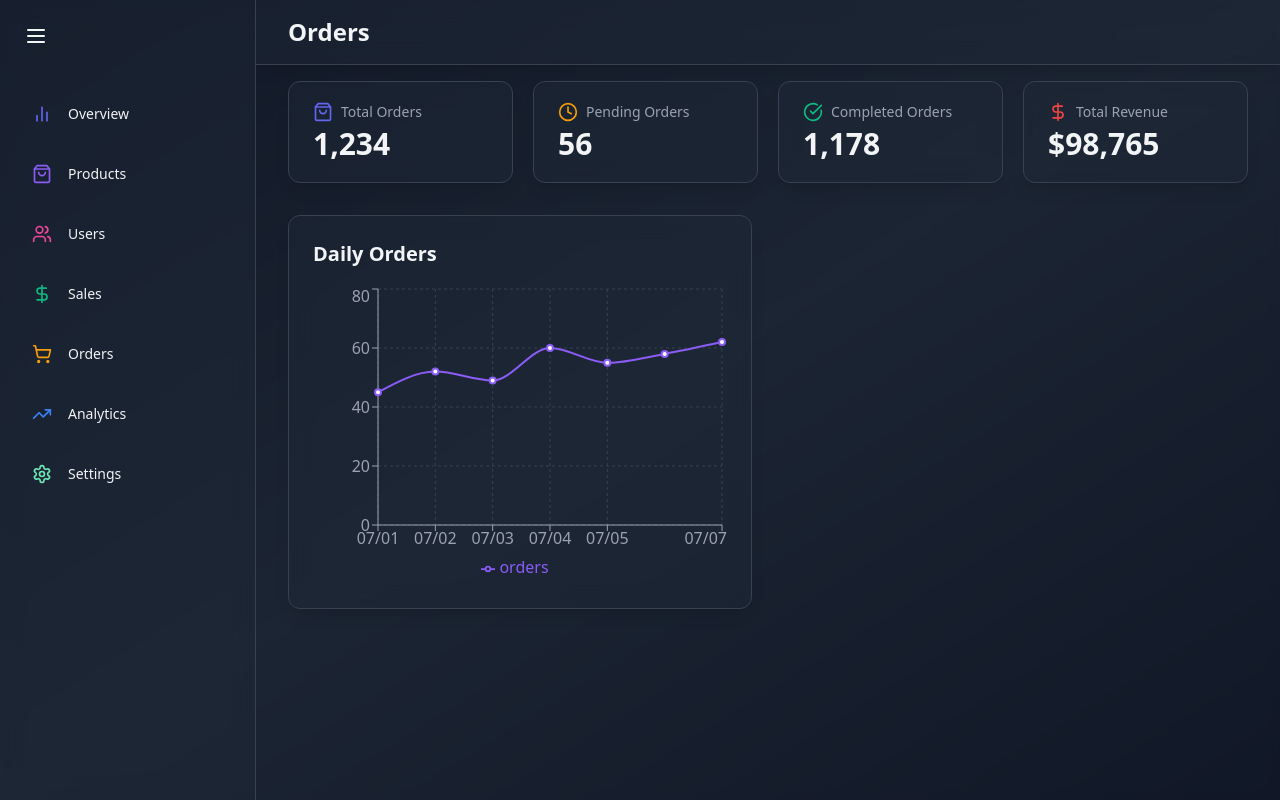
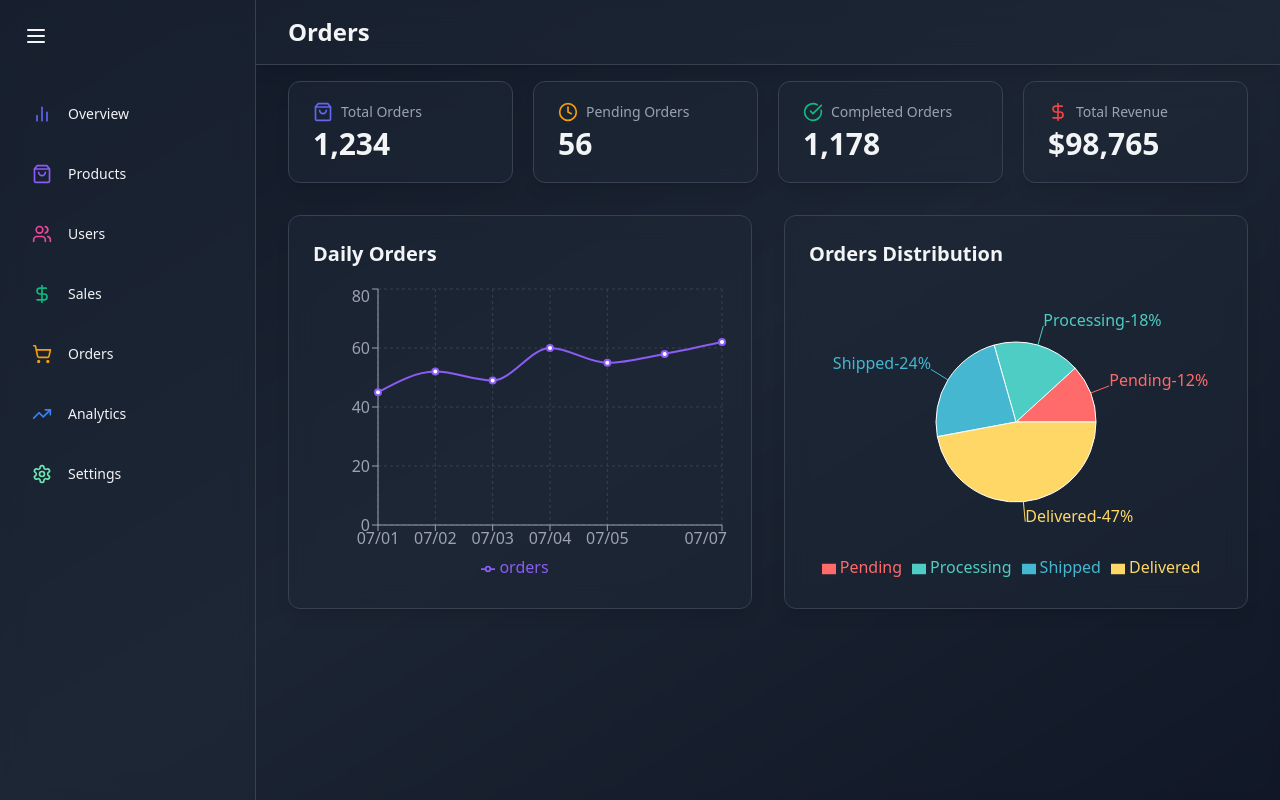
Before and after one commit to Santos2175/Admin-Dashboard, a React (Vite) app: page /orders in a window 1280 px wide. Built offline with nearby package versions, Linux system fonts and the light colour scheme.

Commit message:
Orders distribution chart added

```diff
--- a/src/components/orders/OrderDistribution.jsx
+++ b/src/components/orders/OrderDistribution.jsx
@@ -1,7 +1,58 @@
-import React from 'react';
+import { motion } from 'framer-motion';
+import {
+  ResponsiveContainer,
+  PieChart,
+  Cell,
+  Pie,
+  Tooltip,
+  Legend,
+} from 'recharts';
+
+const orderStatusData = [
+  { name: 'Pending', value: 30 },
+  { name: 'Processing', value: 45 },
+  { name: 'Shipped', value: 60 },
+  { name: 'Delivered', value: 120 },
+];
+const COLORS = ['#FF6B6B', '#4ECDC4', '#45B7D1', '#FED766', '#2AB7CA'];
 
 const OrderDistribution = () => {
-  return <div></div>;
+  return (
+    <motion.div
+      className='bg-gray-800 bg-opacity-50 backdrop-blur-md shadow-lg rounded-xl p-6 border border-gray-700'
+      initial={{ opacity: 0, y: 20 }}
+      animate={{ opacity: 1, y: 0 }}
+      transition={{ delay: 0.3 }}>
+      <h2 className='text-xl font-semibold text-gray-100 mb-4'>
+        Orders Distribution
+      </h2>
+
+      <div style={{ width: '100%', height: 300 }}>
+        <ResponsiveContainer>
+          <PieChart>
+            <Pie
+              data={orderStatusData}
+              cx='50%'
+              cy='50%'
+              outerRadius={80}
+              fill='#8884d8'
+              dataKey='value'
+              label={({ name, percent }) =>
+                `${name}-${(percent * 100).toFixed(0)}%`
+              }>
+              {orderStatusData.map((entry, index) => (
+                <Cell
+                  key={`cell-${index}`}
+                  fill={COLORS[index % COLORS.length]}
+                />
+              ))}
+            </Pie>
+            <Legend />
+          </PieChart>
+        </ResponsiveContainer>
+      </div>
+    </motion.div>
+  );
 };
 
 export default OrderDistribution;
```
